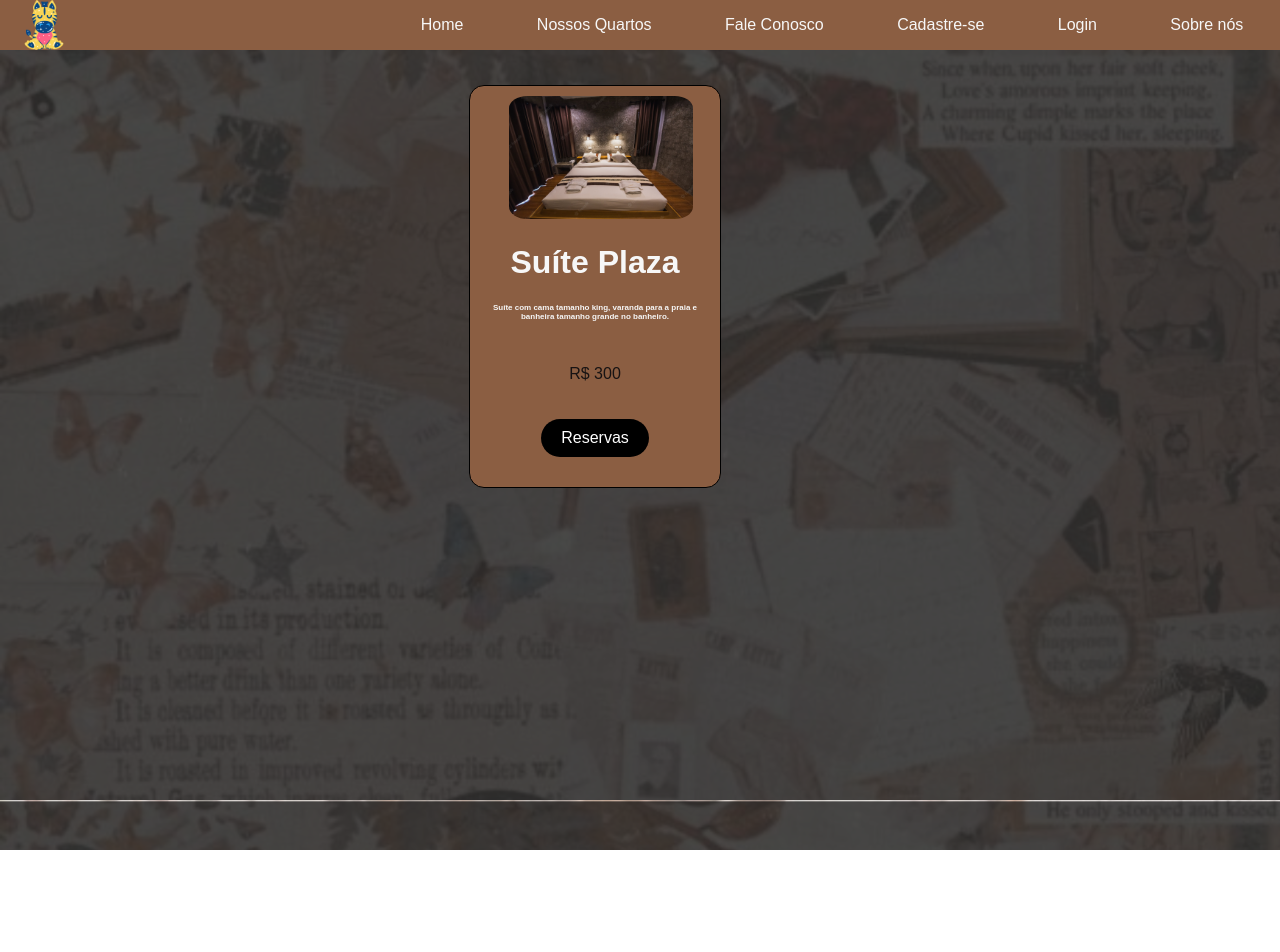
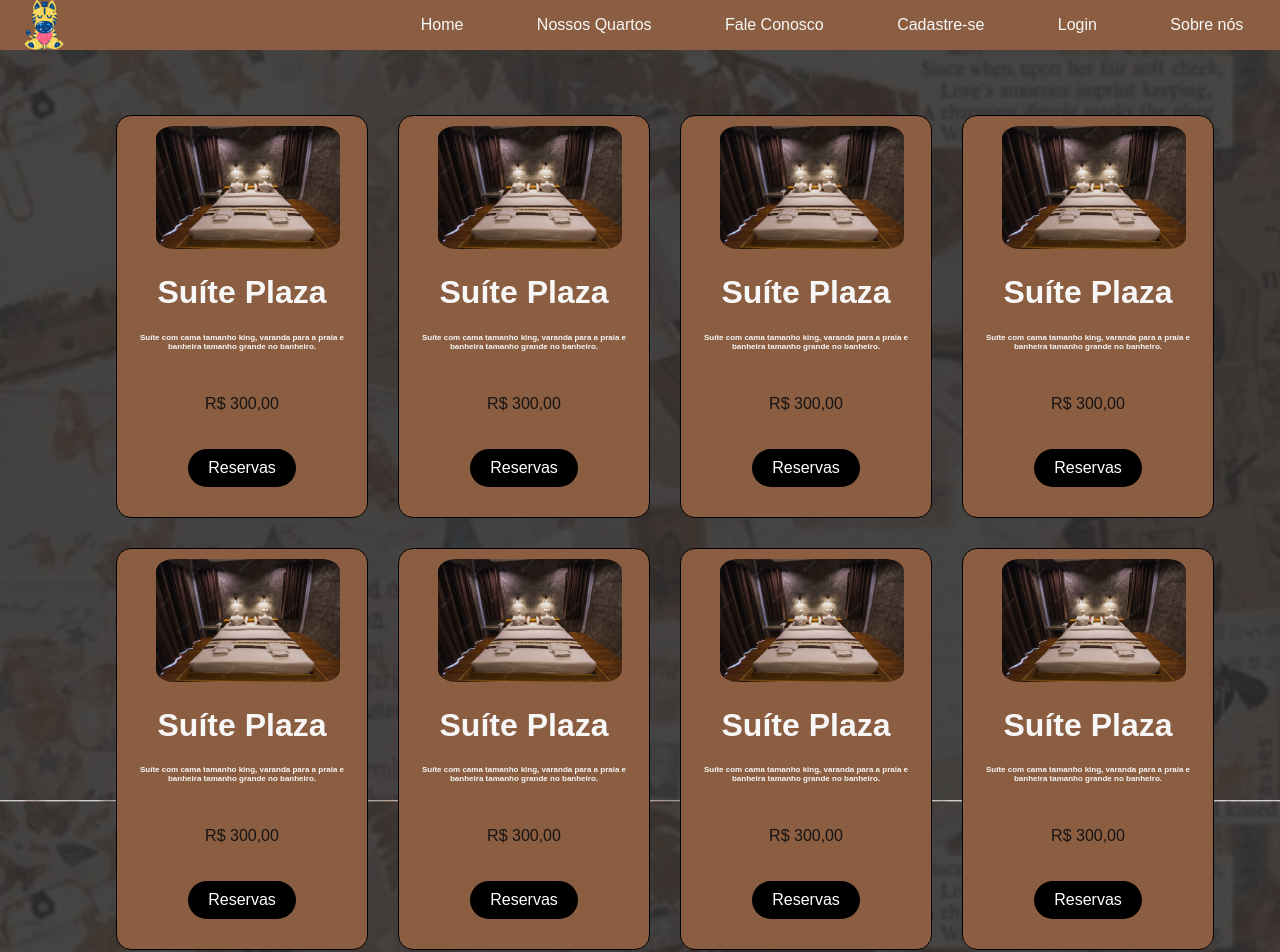
Before and after one commit to imogawa/Hotel-Transilvania, a React (Create React App) app: page /reservas in a window 1280 px wide. Shown: the top 952 px of the page. Before the commit the page ends 850 px from the top, so only its background shows below. Built offline with nearby package versions, Linux system fonts and the light colour scheme; no server answers.

Commit message:
pagina de reservas, opções de quarto criadas

```diff
--- a/src/components/Card/Card.jsx
+++ b/src/components/Card/Card.jsx
@@ -34,7 +34,91 @@ export default function Cards(){
                 <h1>Suíte Plaza</h1>
                 <h3>Suíte com cama tamanho king, varanda para a praia e banheira tamanho grande no banheiro.</h3>
                 <div className={Style.content}>
-                    <p>R$ 300</p>
+                    <p>R$ 300,00</p>
+                    <a href="#">Reservas</a>
+                </div>
+            </div>
+
+            <div className={Style.card}>
+                <div className={Style.img}>
+                    <img src={Quarto}/>
+                </div>
+                <h1>Suíte Plaza</h1>
+                <h3>Suíte com cama tamanho king, varanda para a praia e banheira tamanho grande no banheiro.</h3>
+                <div className={Style.content}>
+                    <p>R$ 300,00</p>
+                    <a href="#">Reservas</a>
+                </div>
+            </div>
+
+            <div className={Style.card}>
+                <div className={Style.img}>
+                    <img src={Quarto}/>
+                </div>
+                <h1>Suíte Plaza</h1>
+                <h3>Suíte com cama tamanho king, varanda para a praia e banheira tamanho grande no banheiro.</h3>
+                <div className={Style.content}>
+                    <p>R$ 300,00</p>
+                    <a href="#">Reservas</a>
+                </div>
+            </div>
+
+            <div className={Style.card}>
+                <div className={Style.img}>
+                    <img src={Quarto}/>
+                </div>
+                <h1>Suíte Plaza</h1>
+                <h3>Suíte com cama tamanho king, varanda para a praia e banheira tamanho grande no banheiro.</h3>
+                <div className={Style.content}>
+                    <p>R$ 300,00</p>
+                    <a href="#">Reservas</a>
+                </div>
+            </div>
+
+            <div className={Style.card}>
+                <div className={Style.img}>
+                    <img src={Quarto}/>
+                </div>
+                <h1>Suíte Plaza</h1>
+                <h3>Suíte com cama tamanho king, varanda para a praia e banheira tamanho grande no banheiro.</h3>
+                <div className={Style.content}>
+                    <p>R$ 300,00</p>
+                    <a href="#">Reservas</a>
+                </div>
+            </div>
+
+            <div className={Style.card}>
+                <div className={Style.img}>
+                    <img src={Quarto}/>
+                </div>
+                <h1>Suíte Plaza</h1>
+                <h3>Suíte com cama tamanho king, varanda para a praia e banheira tamanho grande no banheiro.</h3>
+                <div className={Style.content}>
+                    <p>R$ 300,00</p>
+                    <a href="#">Reservas</a>
+                </div>
+            </div>
+
+            <div className={Style.card}>
+                <div className={Style.img}>
+                    <img src={Quarto}/>
+                </div>
+                <h1>Suíte Plaza</h1>
+                <h3>Suíte com cama tamanho king, varanda para a praia e banheira tamanho grande no banheiro.</h3>
+                <div className={Style.content}>
+                    <p>R$ 300,00</p>
+                    <a href="#">Reservas</a>
+                </div>
+            </div>
+
+            <div className={Style.card}>
+                <div className={Style.img}>
+                    <img src={Quarto}/>
+                </div>
+                <h1>Suíte Plaza</h1>
+                <h3>Suíte com cama tamanho king, varanda para a praia e banheira tamanho grande no banheiro.</h3>
+                <div className={Style.content}>
+                    <p>R$ 300,00</p>
                     <a href="#">Reservas</a>
                 </div>
             </div>
--- a/src/components/Card/Cards.module.css
+++ b/src/components/Card/Cards.module.css
@@ -19,7 +19,8 @@
 
 .container {
     width: 1150px;
-    padding: 20px;
+    margin-left: 40px;
+    padding: 50px;
     display: flex;
     align-items: center;
     justify-content: center;
```
